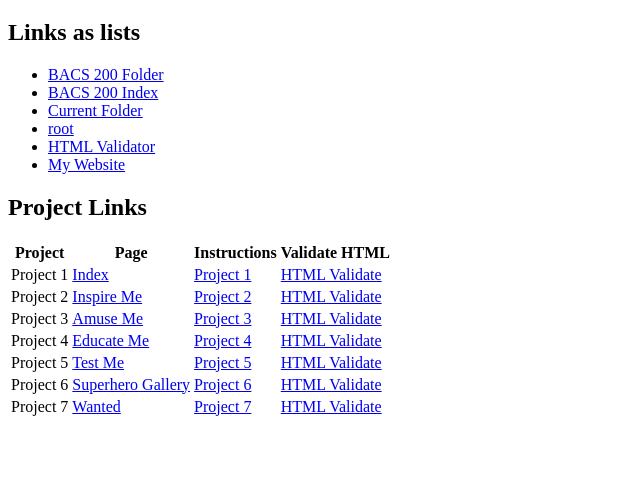
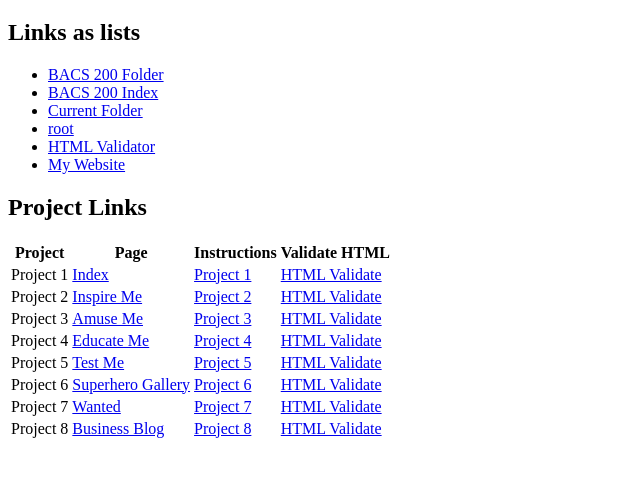
Before and after one commit to Drew-Bowker/Drew-Bowker.github.io, a plain HTML site: page bacs200/test.html in a window 1280 px wide. Shown: the part 61-538 px from the top of the page, without its empty margins (0-640 px from the left). Drawn offline with Linux system fonts and the light colour scheme.

Commit message:
Project 8

```diff
--- a/bacs200/test.html
+++ b/bacs200/test.html
@@ -70,6 +70,12 @@
         <td><a href="https://shrinking-world.com/course/bacs200/project/07">Project 7</a></td>
         <td><a href="https://validator.w3.org/nu/?doc=https%3A%2F%2Fdrew-bowker.github.io%2Fbacs200%2Fwanted.html">HTML Validate</a></td>
     </tr>
+    <tr>
+        <td>Project 8</td>
+        <td><a href="https://drew-bowker.github.io/bacs200/blog.html">Business Blog</a></td>
+        <td><a href="https://shrinking-world.com/course/bacs200/project/08">Project 8</a></td>
+        <td><a href="https://validator.w3.org/nu/?doc=https%3A%2F%2Fdrew-bowker.github.io%2Fbacs200%2Fblog.html">HTML Validate</a></td>
+    </tr>
 </table>
 </body>
 
```
Also changed, not shown: bacs200/blog.html (+1 -1 lines), bacs200/index.html (+2 -1 lines).
